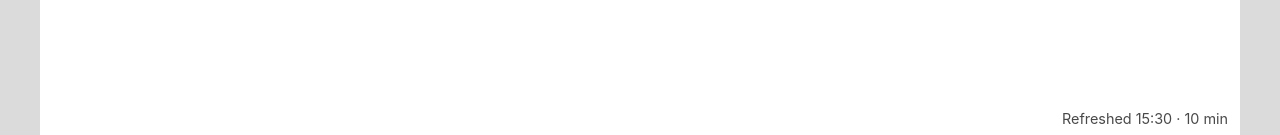
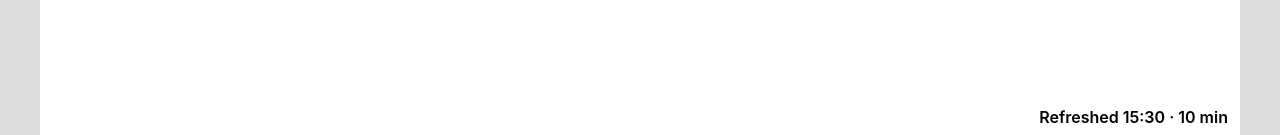
Before and after one commit to epuronta/everyday-screen, a FastAPI app: page / in a window 1280 px wide. Shown: the part 690-825 px from the top of the page. Run offline with FastAPI, Linux system fonts and the light colour scheme; data that the repository does not hold is empty; parts of the project's set-up code (start-up, migrations or seed data) failed here and were passed over.

Commit message:
Make the footer status line more prominent

```diff
--- a/app/templates/display.html
+++ b/app/templates/display.html
@@ -92,7 +92,7 @@
         .text-primary   { color: var(--g0); font-weight: bold; }
         .text-secondary { color: var(--g2); }
         .text-label     { color: var(--g2); font-size: 0.85rem; }
-        .text-ghost     { color: var(--g2); font-size: 0.9rem; }
+        .text-status    { color: var(--g0); font-size: 1rem; font-weight: 600; }
     </style>
 </head>
 <body>
@@ -241,7 +241,7 @@
             {% endif %}
         </div>
 
-        <div class="footer text-ghost">Refreshed {{ time }}{% if refresh_label %} &middot; {{ refresh_label }}{% endif %}{% if battery_label %} &middot; {{ battery_label }}{% endif %}</div>
+        <div class="footer text-status">Refreshed {{ time }}{% if refresh_label %} &middot; {{ refresh_label }}{% endif %}{% if battery_label %} &middot; {{ battery_label }}{% endif %}</div>
     </div>
 </body>
 </html>
```
